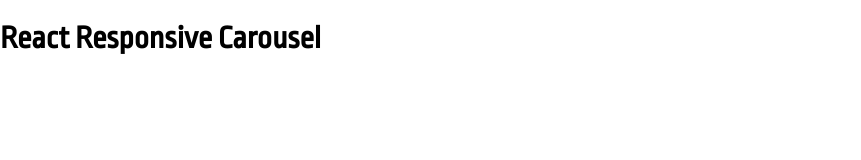
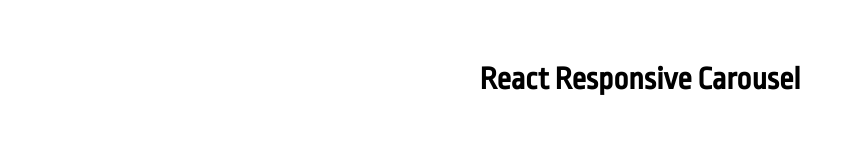
Before and after one commit to ssthil/react-responsive-carousel, a React app: page / in a window 1280 px wide. Shown: the whole page, without its empty margins (0-861 px from the left). Built offline with nearby package versions, Linux system fonts and the light colour scheme.

Commit message:
UPDATED with container css

```diff
--- a/src/index.js
+++ b/src/index.js
@@ -6,8 +6,8 @@
 class App extends Component {
   render() {
     return (
-      <div>
-        <h1>React Responsive Carousel</h1>
+      <div className="main-container">
+        <h1 className="header">React Responsive Carousel</h1>
       </div>
     );
   }
--- a/src/style.css
+++ b/src/style.css
@@ -3,3 +3,19 @@
   padding: 0;
   font-family: 'Ropa Sans', sans-serif;
 }
+
+.main-container {
+  width: 1250px;
+  display: flex;
+  flex-direction: column;
+  justify-content: center;
+  white-space: nowrap;
+  overflow-x: auto;
+  margin: auto;
+  padding: 1px;
+}
+
+.header {
+  padding: 40px 0;
+  text-align: center;
+}
```
